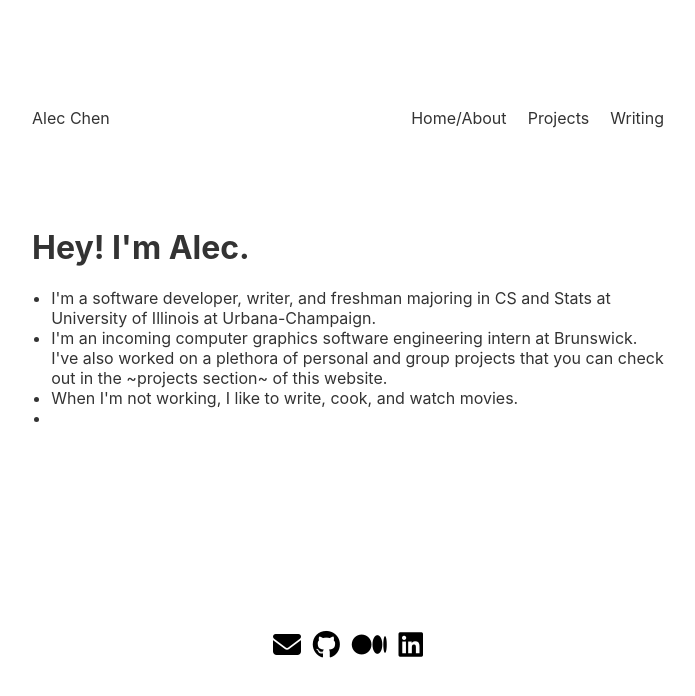
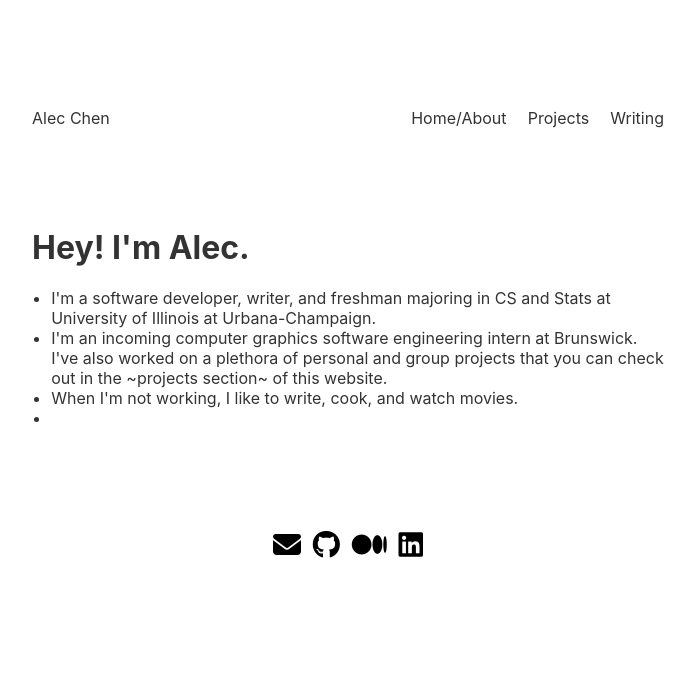
Before and after one commit to alecchendev/svelte-redesign, a Svelte app: page / in a window 1280 px wide. Shown: the top 696 px of the page, without its empty margins (292-987 px from the left). Built offline with nearby package versions, Linux system fonts and the light colour scheme.

Commit message:
Make minor adjustments

```diff
--- a/src/App.svelte
+++ b/src/App.svelte
@@ -81,7 +81,9 @@
 		"projects": 1,
 		"writing": 2,
 	};
-	const navigate = (section) => menu = sectionKey[section];
+	const navigate = (section) => {
+		menu = sectionKey[section];
+	};
 
 </script>
 
@@ -91,6 +93,7 @@
 
 		margin: auto;
 		padding-top: 100px;
+		padding-bottom: 100px;
 	}
 	.contentWrapper {
 		margin-top: 100px;
--- a/src/Contact.svelte
+++ b/src/Contact.svelte
@@ -9,7 +9,7 @@
 
         width: 150px;
         margin: auto;
-        margin-top: 200px;
+        margin-top: 100px;
         text-align: center;
     }
     .iconContainer:hover .socialIcon {
--- a/src/Projects.svelte
+++ b/src/Projects.svelte
@@ -45,7 +45,7 @@
 
         .projectInfo {
             margin-left: 0;
-            margin-top: 5px;
+            margin-top: 10px;
             margin-bottom: 25px;
         }
     }
```
